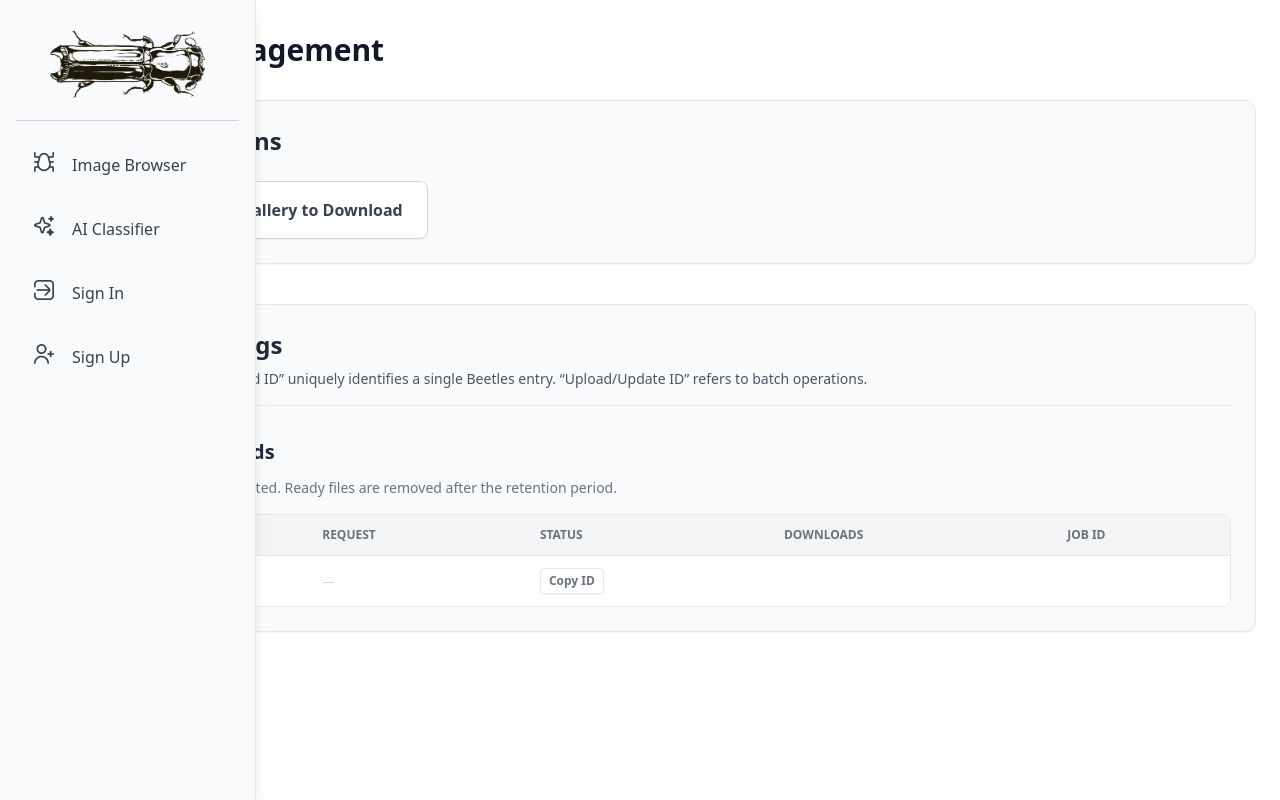
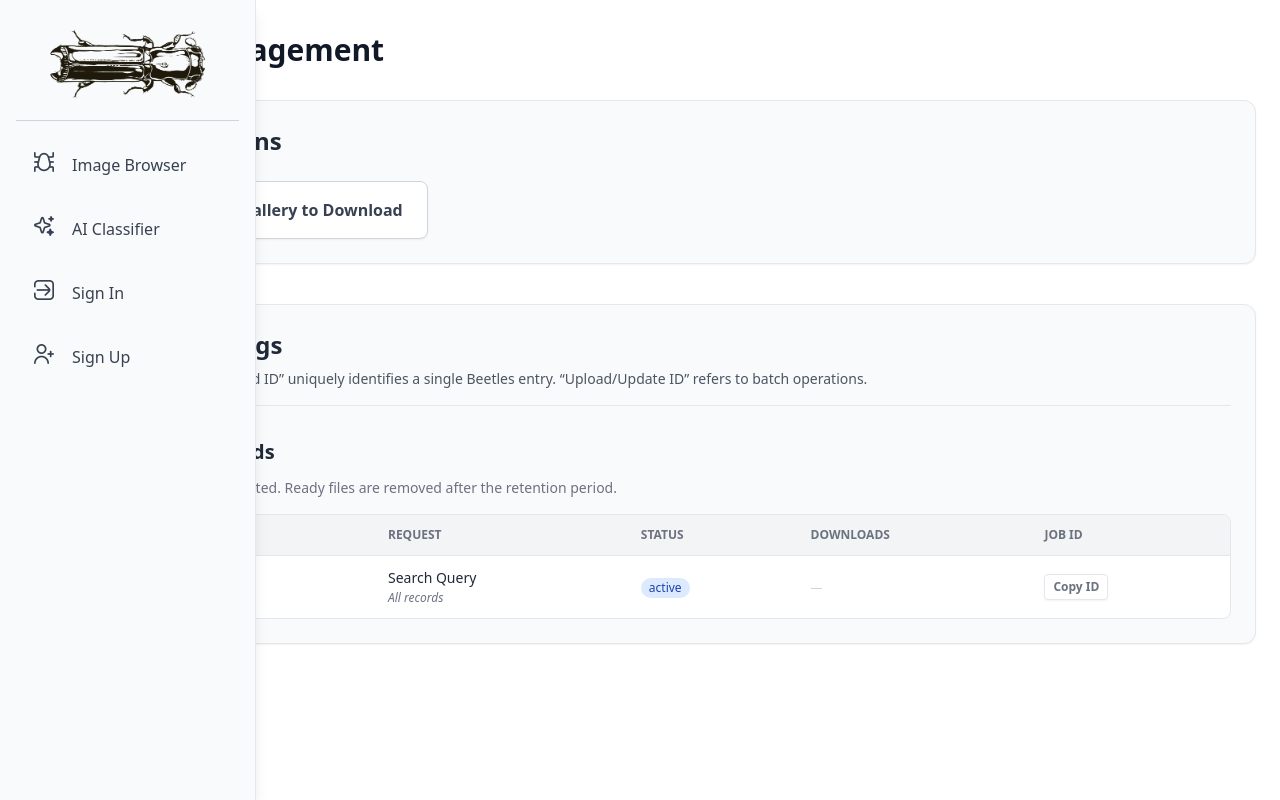
Before and after one commit to ChristopherMarais/barkandambrosiagallery, a Django app: template beetlesgallery/templates/beetles/my_uploads.html in a window 1280 px wide. Run offline with Django 5.2, Linux system fonts and the light colour scheme; the template is opened without the code that fills it: most values are stand-ins (such as "Sample title", 1, 10 or a date in 2020); some libraries are stand-ins or nearby versions.

Commit message:
Fixing My Downloads table

```diff
--- a/beetlesgallery/templates/beetles/my_uploads.html
+++ b/beetlesgallery/templates/beetles/my_uploads.html
@@ -76,24 +76,62 @@
                   </thead>
                   <tbody class="divide-y divide-gray-100">
                     {% for job in download_jobs %}
-                <tr class="hover:bg-gray-50 transition">
+                    <tr class="hover:bg-gray-50 transition" id="download_{{ job.id }}">
+
+                      <td class="px-4 py-3 whitespace-nowrap text-gray-600">
+                        {{ job.created_at|date:"M d, H:i" }}
+                      </td>
+
+                      <td class="px-4 py-3 font-medium text-gray-800">
+                        <div class="flex flex-col gap-0.5">
+                          {% if job.selection_mode == 'ids' %}
+                            <span class="text-gray-500 text-xs font-normal">{{ job.total_requested }} Record(s)</span>
+                          {% else %}
+                            <span>Search Query</span>
+                            <span class="text-gray-500 text-xs italic font-normal">
+                              {{ job.get_readable_query|default:"All records"|truncatechars:40 }}
+                            </span>
+                          {% endif %}
+                        </div>
+                      </td>
+
                       <td class="px-4 py-3" id="status-download-{{ job.id }}">
-                      {% if job.status == "ready" %}
-                          <span class="inline-flex items-center rounded-full bg-green-100 px-2.5 py-0.5 text-xs font-medium text-green-800">Ready</span>
-                          {% if job.expires_at %}<div class="text-[10px] text-gray-400 mt-1">Exp: {{ job.expires_at|date:"m/d" }}</div>{% endif %}
-                      {% elif job.status == "failed" %}
-                          <span class="inline-flex items-center rounded-full bg-red-100 px-2.5 py-0.5 text-xs font-medium text-red-800">Failed</span>
-                      {% elif job.status == "expired" %}
-                          <span class="inline-flex items-center rounded-full bg-gray-100 px-2.5 py-0.5 text-xs font-medium text-gray-600">Expired</span>
+                        {% if job.status == 'ready' %}
+                          <span class="inline-flex items-center rounded-full bg-green-100 px-2 py-0.5 text-xs font-medium text-green-800">
+                            Ready
+                          </span>
+                        {% elif job.status == 'failed' %}
+                          <span class="inline-flex items-center rounded-full bg-red-100 px-2 py-0.5 text-xs font-medium text-red-800" title="{{ job.error_message }}">
+                            Failed
+                          </span>
+                        {% elif job.status == 'expired' %}
+                          <span class="inline-flex items-center rounded-full bg-gray-100 px-2 py-0.5 text-xs font-medium text-gray-600">
+                            Expired
+                          </span>
                         {% else %}
-                          <span class="inline-flex items-center rounded-full bg-blue-100 px-2.5 py-0.5 text-xs font-medium text-blue-800 animate-pulse">{{ job.get_status_display }}</span>
+                          <span class="inline-flex items-center rounded-full bg-blue-100 px-2 py-0.5 text-xs font-medium text-blue-800 animate-pulse">
+                            {{ job.get_status_display }}
+                          </span>
                         {% endif %}
                       </td>
 
-                  <td class="px-4 py-3 space-x-2" id="action-download-{{ job.id }}">
+                      <td class="px-4 py-3" id="action-download-{{ job.id }}">
                         {% if job.status == 'ready' %}
-                          {% if job.csv_file %}<a href="{{ job.csv_file.url }}" class="text-xs font-bold text-gray-600 hover:text-blue-600 hover:underline">CSV</a>{% endif %}
-                          {% if job.zip_file %}<a href="{{ job.zip_file.url }}" class="text-xs font-bold text-blue-600 hover:text-blue-800 hover:underline">ZIP</a>{% endif %}
+                          <div class="flex items-center gap-2">
+                            {% if job.csv_file %}
+                              <a href="{{ job.csv_file.url }}" class="text-xs font-bold text-gray-600 hover:text-blue-600 hover:underline mr-1">
+                                CSV
+                              </a>
+                            {% endif %}
+
+                            {% if job.zip_file %}
+                              <a href="{{ job.zip_file.url }}" class="text-xs font-bold text-blue-600 hover:text-blue-800 hover:underline">
+                                ZIP
+                              </a>
+                            {% endif %}
+                          </div>
+                        {% elif job.status == 'expired' %}
+                          <span class="text-xs text-gray-400">Files removed</span>
                         {% else %}
                            <span class="text-gray-300 text-xs">—</span>
                         {% endif %}
@@ -105,9 +143,14 @@
                           Copy ID
                         </button>
                       </td>
+
                     </tr>
                     {% empty %}
-                <tr><td colspan="5" class="px-4 py-6 text-center text-gray-500 italic">No download jobs found.</td></tr>
+                    <tr>
+                      <td colspan="5" class="px-4 py-6 text-center text-gray-500 italic">
+                        No downloads requested yet.
+                      </td>
+                    </tr>
                     {% endfor %}
                   </tbody>
               </table>
```
Lines whose indentation alone changed are shown as unchanged.
